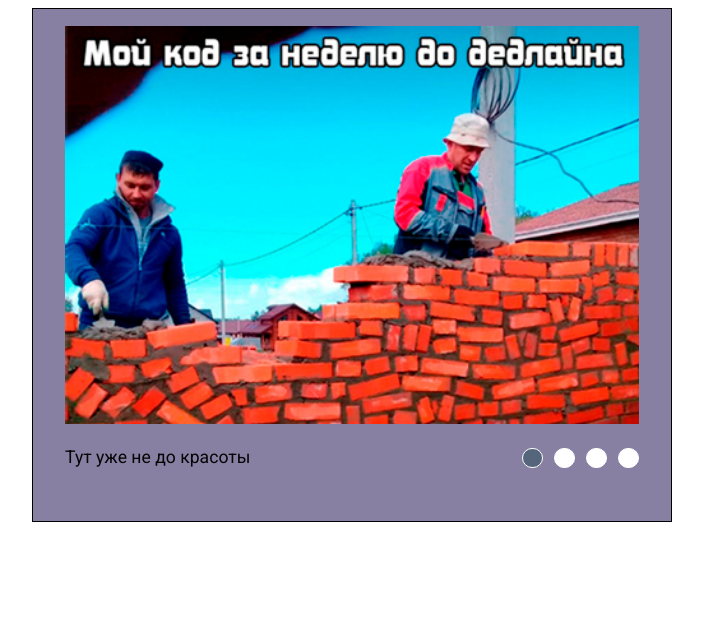
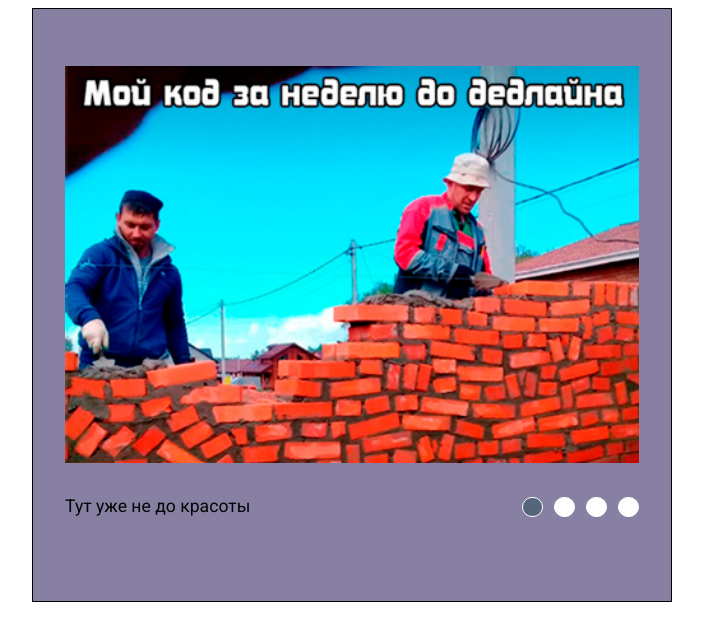
Before and after one commit to nastasiya-voroshkevich/cssMemeSlider, a plain HTML site: page cssMemeSlider/index.html in a window 1280 px wide. Shown: the whole page, without its empty margins (288-991 px from the left). Drawn offline with Linux system fonts and the light colour scheme.

Commit message:
fix: change styles for  adaptive (Sun, Sep 15, 2024 10:45:51 AM)

```diff
--- a/cssMemeSlider/style.css
+++ b/cssMemeSlider/style.css
@@ -125,10 +125,22 @@ body {
   }
 }
 
+@media (min-width: 418px) {
+  .slider-body {
+    width: 34rem;
+    height: 25rem;
+  }
+}
 @media (min-width: 440px) {
   .slider-body {
     width: 38rem;
     height: 30rem;
+  }
+}
+@media (min-width: 630px) {
+  .slider-body {
+    width: 38rem;
+    height: 35rem;
   }
 }
 
```
